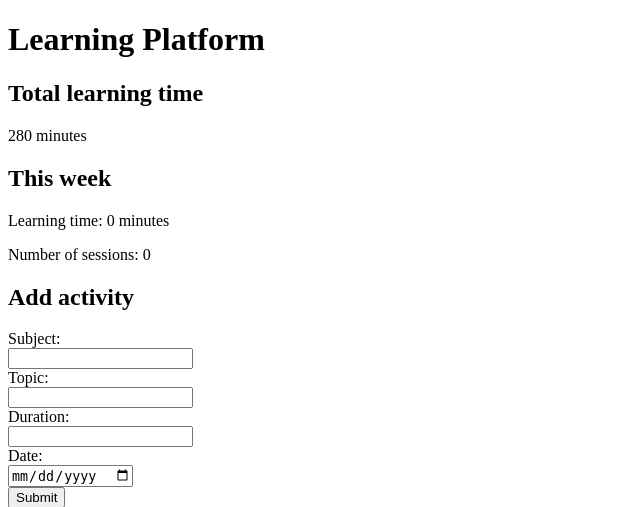
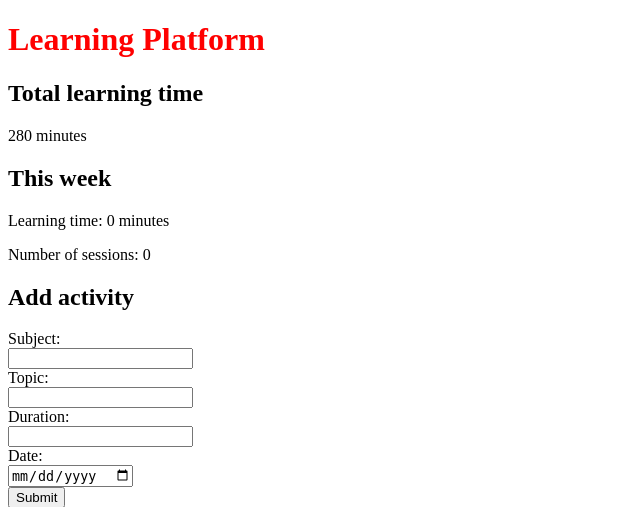
Before and after one commit to sebastianrenk/learning_platform, a Flask app: page / in a window 1280 px wide. Shown: the top 507 px of the page, without its empty margins (0-640 px from the left). Run offline with Flask 3, Linux system fonts and the light colour scheme; data comes from the database, SQL or seed files in the repository.

Commit message:
referenced static/css/styles.css

```diff
--- /dev/null
+++ b/static/css/styles.css
@@ -0,0 +1,3 @@
+h1 {
+    color: red;
+}
--- a/templates/index.html
+++ b/templates/index.html
@@ -3,6 +3,7 @@
 <head>
     <meta charset="UTF-8">
     <meta name="viewport" content="width=device-width, initial-scale=1.0">
+    <link rel="stylesheet" href="static/css/styles.css">
     <title>Learning Platform</title>
 </head>
 <body>
```
